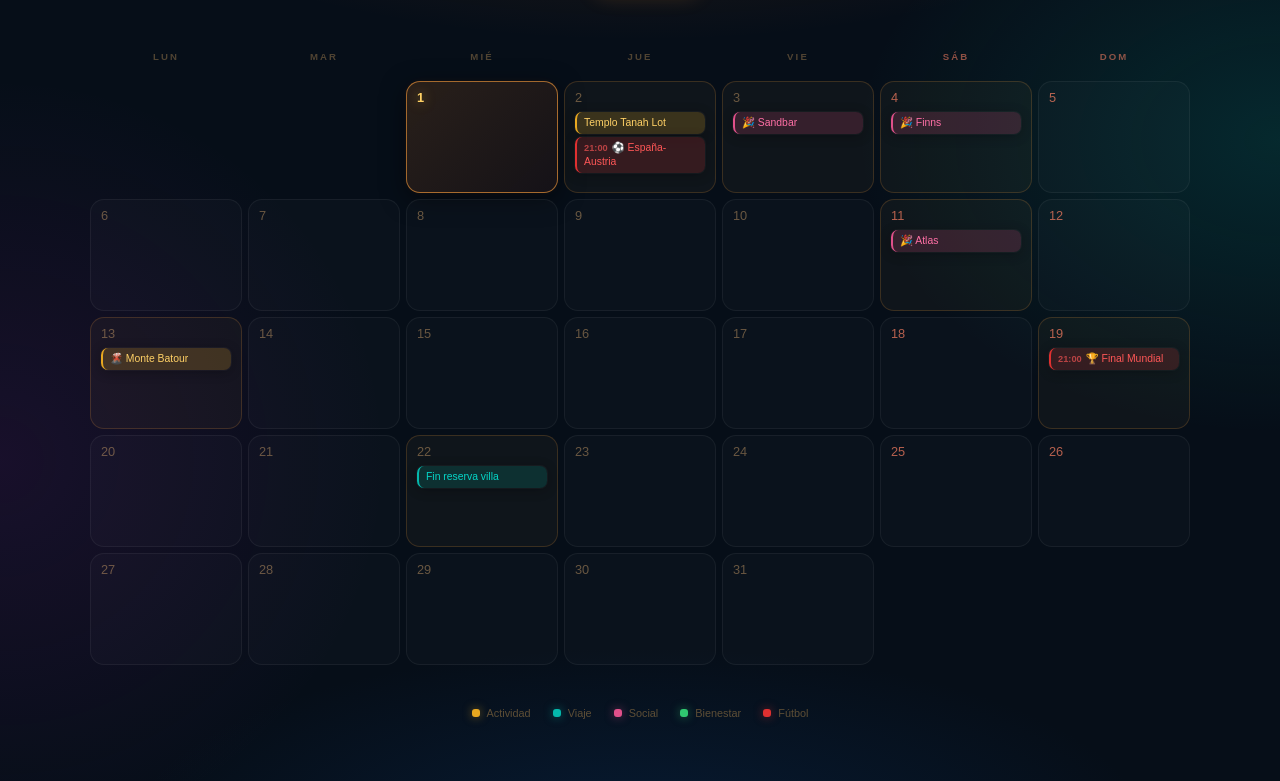
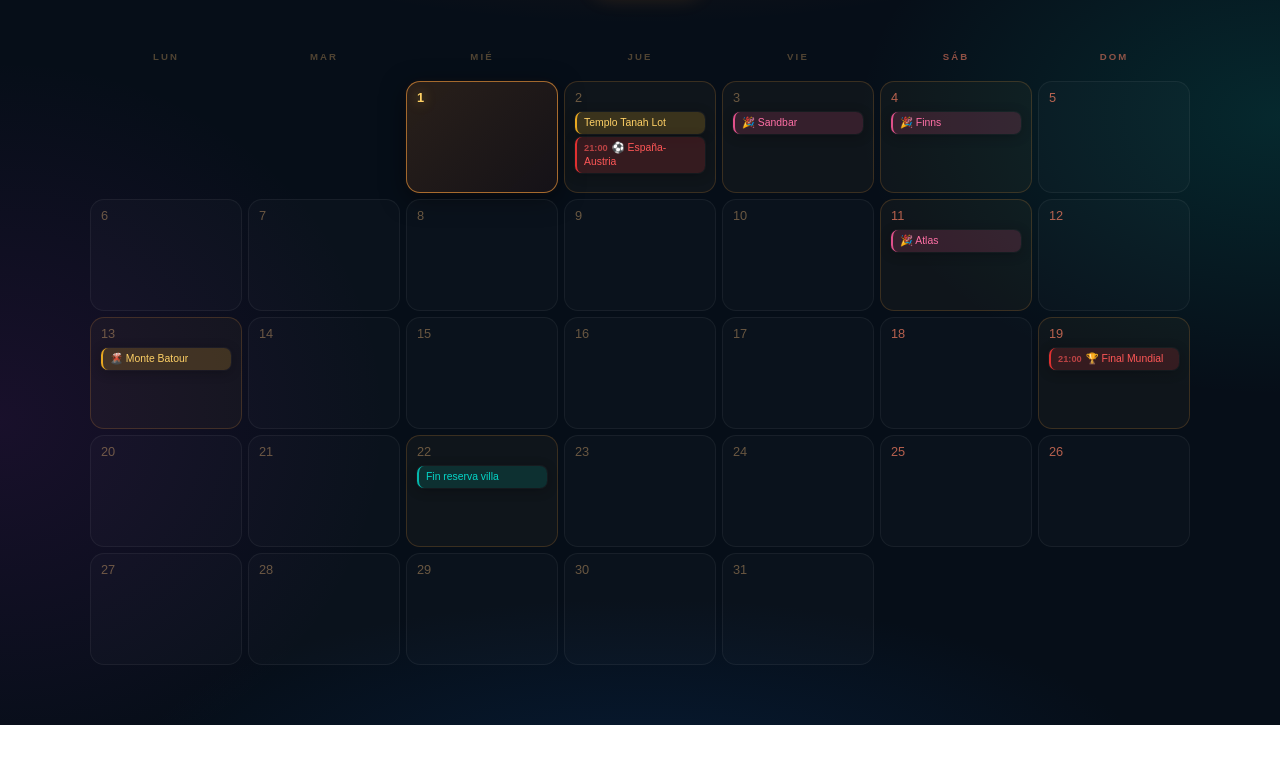
Before and after one commit to aroaarriaza/calendar-bali, a Next.js app: page / in a window 1280 px wide. Shown: the part 288-1069 px from the top of the page. After the commit the page ends 1013 px from the top, so only its background shows below. Built offline with nearby package versions, Linux system fonts and the light colour scheme.

Commit message:
feat: auto-detección de categoría y quitar leyenda

```diff
--- a/app/components/CalendarClient.tsx
+++ b/app/components/CalendarClient.tsx
@@ -31,6 +31,15 @@ type Timezone = 'Madrid' | 'Miami' | 'Bali'
 
 const TZ_OFFSETS: Record<Timezone, number> = { Madrid: 2, Miami: -4, Bali: 8 }
 const TZ_FLAGS:   Record<Timezone, string>  = { Madrid: '🇪🇸', Miami: '🇺🇸', Bali: '🌴' }
+
+function detectCategory(title: string): Category {
+  const t = title.toLowerCase()
+  if (/fútbol|futbol|⚽|mundial|liga|gol|partido|champions/.test(t)) return 'football'
+  if (/spa|yoga|meditación|meditacion|bienestar|wellness|masaje|retiro/.test(t)) return 'wellness'
+  if (/vuelo|aeropuerto|ferry|barco|bus|transfer|hotel|villa|reserva|check/.test(t)) return 'travel'
+  if (/fiesta|party|🎉|bar|club|cena|dinner|lunch|brunch|drinks|social|amigos|friends/.test(t)) return 'social'
+  return 'activity'
+}
 
 function convertTime(time: string, toTz: Timezone): string {
   if (!time) return ''
@@ -196,7 +205,8 @@ export default function CalendarClient() {
   }
   const handleSave = () => {
     if (!form.title.trim() || !modal) return
-    const updated = { ...form, attachments }
+    const category = modal.event ? form.category : detectCategory(form.title)
+    const updated = { ...form, category, attachments }
     if (modal.event) persist(events.map(e => e.id === modal.event!.id ? { ...e, ...updated } : e))
     else persist([...events, { id: Date.now().toString(), date: modal.date, ...updated }])
     setModal(null)
@@ -428,22 +438,6 @@ export default function CalendarClient() {
           })}
         </div>
 
-        {/* ── Leyenda ── */}
-        <div style={{
-          display: 'flex', gap: 22, justifyContent: 'center',
-          flexWrap: 'wrap', marginTop: 40,
-        }}>
-          {Object.entries(CATEGORIES).map(([key, cat]) => (
-            <div key={key} style={{ display: 'flex', alignItems: 'center', gap: 7, fontSize: '0.68rem', color: 'rgba(200,150,80,0.45)' }}>
-              <div style={{
-                width: 8, height: 8, borderRadius: 3,
-                background: cat.border,
-                boxShadow: `0 0 10px ${cat.glow}`,
-              }} />
-              {cat.label}
-            </div>
-          ))}
-        </div>
 
       </div>
 
@@ -545,7 +539,8 @@ export default function CalendarClient() {
               />
             ))}
 
-            {/* Select */}
+            {/* Categoría: auto-detectada al crear, editable al modificar */}
+            {modal?.event ? (
               <select
                 value={form.category}
                 onChange={e => setForm(f => ({ ...f, category: e.target.value as Category }))}
@@ -562,6 +557,14 @@ export default function CalendarClient() {
                   <option key={key} value={key}>{cat.label}</option>
                 ))}
               </select>
+            ) : (
+              <div style={{
+                fontSize: '0.72rem', color: 'rgba(200,150,80,0.4)',
+                marginBottom: 26, paddingLeft: 4,
+              }}>
+                Categoría detectada automáticamente al guardar
+              </div>
+            )}
 
             {/* Adjuntos */}
             <div style={{ marginBottom: 22 }}>
```
Lines whose indentation alone changed are shown as unchanged.
